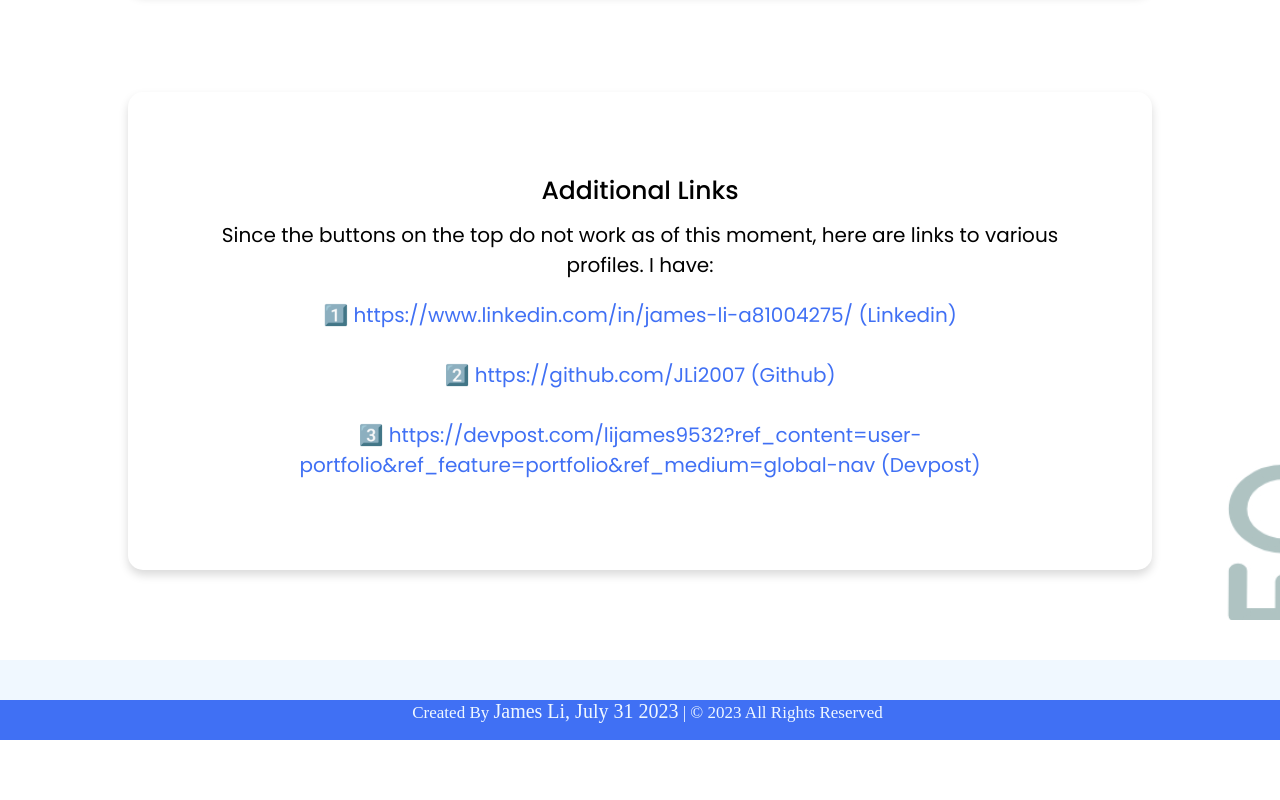
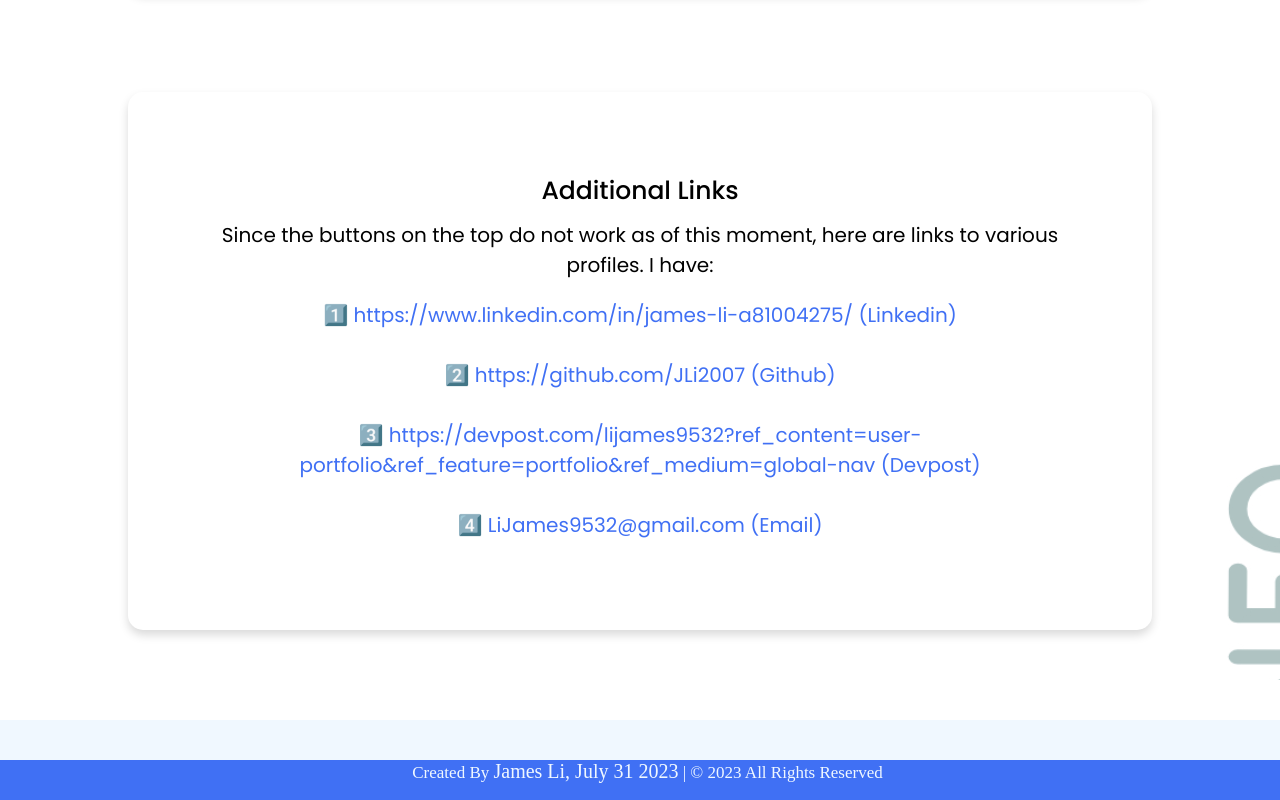
Before and after one commit to JLi2007/Resume, a plain HTML site: page index.html in a window 1280 px wide. Shown: the part 10985-11785 px from the top of the page. Before the commit the page ends 11725 px from the top, so only its background shows below. Drawn offline with Linux system fonts and the light colour scheme; files whose address does not match are found by name.

Commit message:
Update index.html

```diff
--- a/index.html
+++ b/index.html
@@ -220,6 +220,7 @@
                 <p class="achievements"> 1️⃣ https://www.linkedin.com/in/james-li-a81004275/ (Linkedin)</p>
                 <p class="achievements"> 2️⃣ https://github.com/JLi2007 (Github) </p>
                 <p class="achievements"> 3️⃣ https://devpost.com/lijames9532?ref_content=user-portfolio&ref_feature=portfolio&ref_medium=global-nav (Devpost) </p>
+                <p class="achievements"> 4️⃣ LiJames9532@gmail.com (Email) </p>
             </div>
         </div>
     </div>
```
